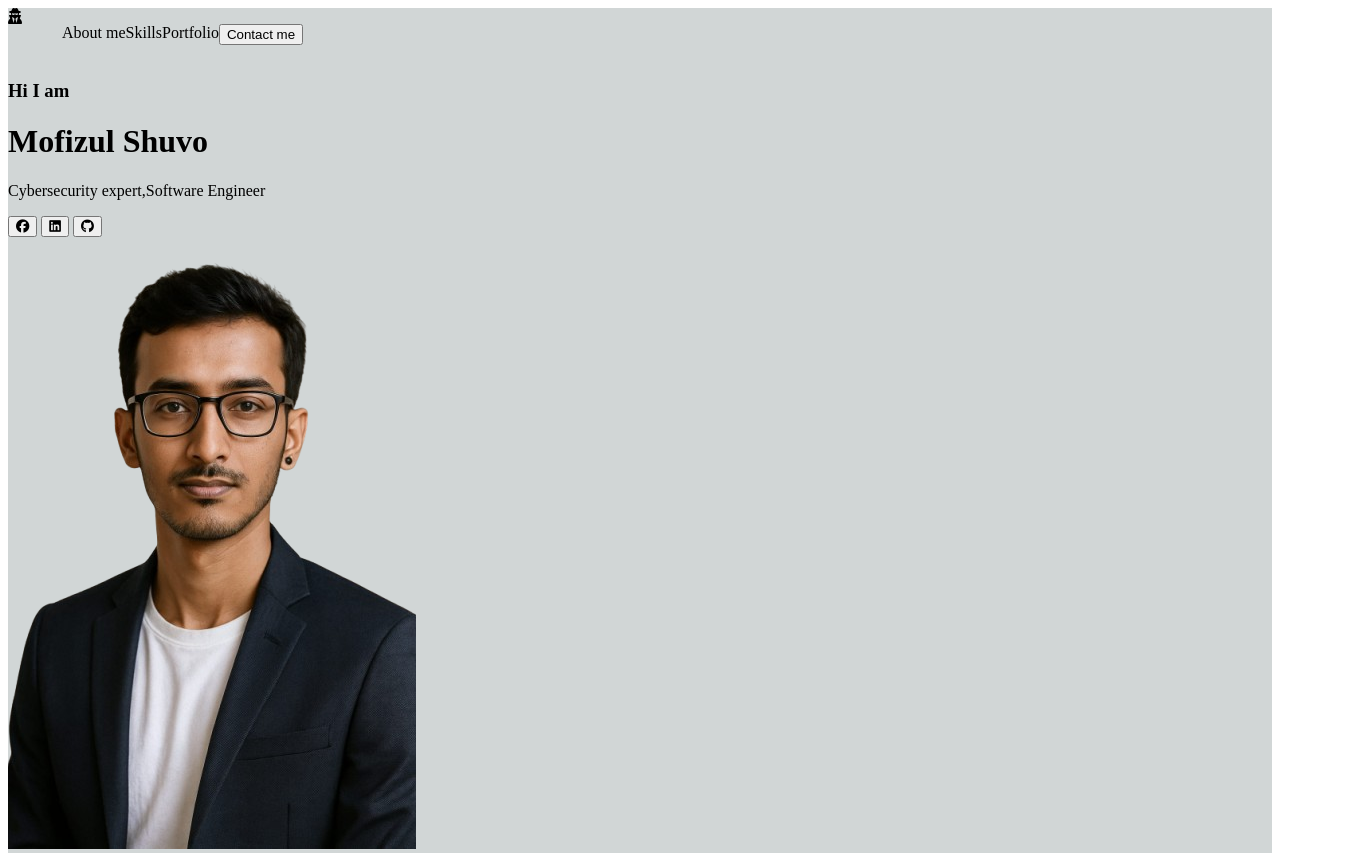
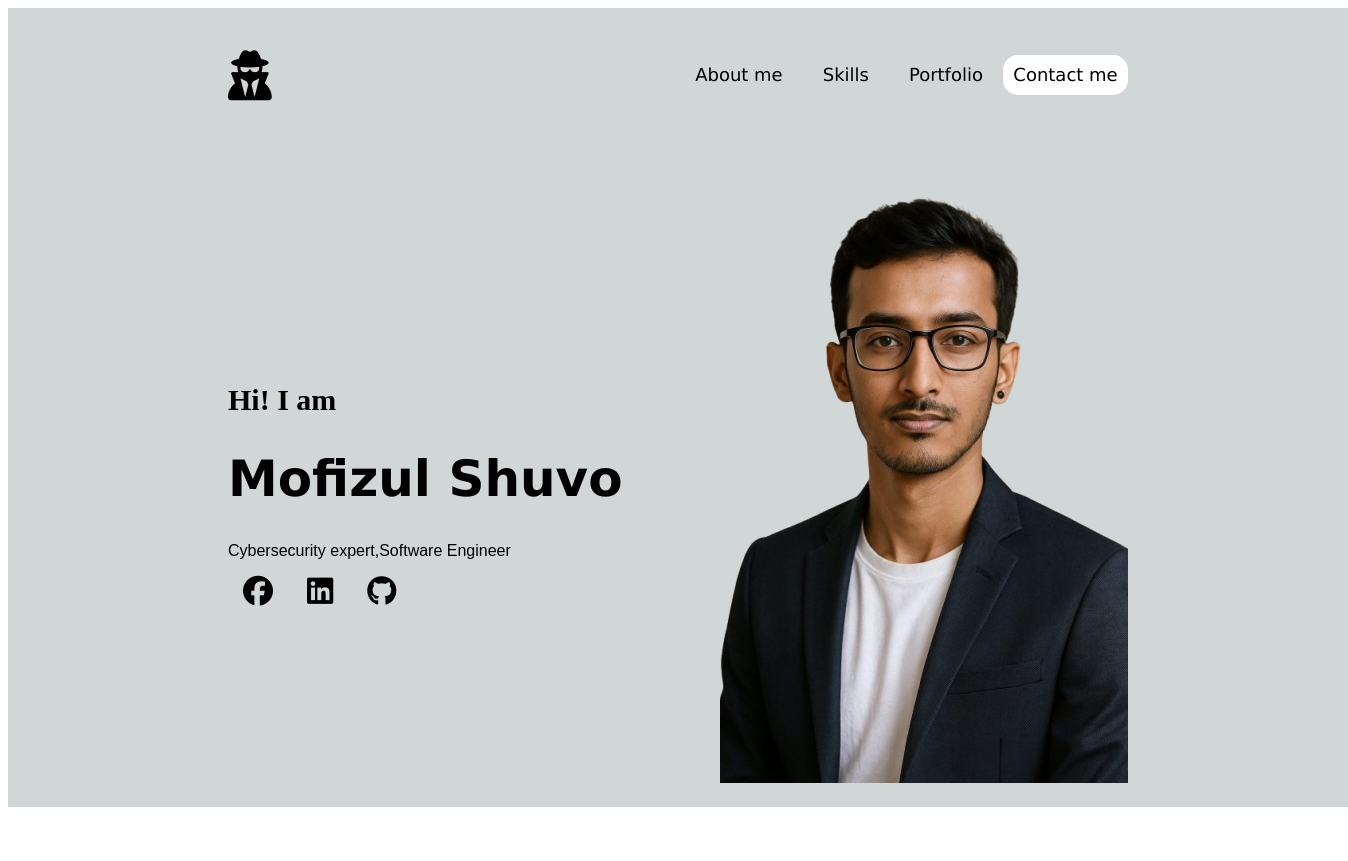
Before and after one commit to Mofizulshuvo/Portfolio, a plain HTML site: page portfolio.html in a window 1280 px wide. Shown: the whole page, 1348 px wide, since content can reach past the window. After the commit the page ends 815 px from the top, so only its background shows below. Drawn offline with Linux system fonts and the light colour scheme.

Commit message:
1st part done

```diff
--- a/portfolio.html
+++ b/portfolio.html
@@ -12,8 +12,6 @@
 <body>
     <div class="section1">
         <div class="profile">
-            <nav>
-                <div class="navbar">
             <div class="logo">
                 <i class="fa-solid fa-user-secret"></i>
             </div>
@@ -22,21 +20,23 @@
                     <li>About me</li>
                     <li>Skills</li>
                     <li>Portfolio</li>
-                            <button>Contact me</button>
+                   <a href="mailto:mofizul.shuvoislam@gmail.com" target="_blank"> <button class="btn-contact">Contact me</button></a>
                 </ul>
             </div>
-                </div>
-            </nav>
+
         </div>
         <div class="intro">
             <div class="intro-text">
-                <h3>Hi I am</h3>
+                <h3>Hi! I am</h3>
                 <h1>Mofizul Shuvo</h1>
                 <p>Cybersecurity expert,Software Engineer</p>
                 <div class="social-media">
-                    <button href=""><i class="fa-brands fa-facebook"></i></button>
-                    <button href=""><i class="fa-brands fa-linkedin"></i></button>
-                    <button href=""><i class="fa-brands fa-github"></i></button>
+
+                    <a href="https://www.facebook.com/share/1LnM8ohdAi/" target="_blank"> <i
+                            class="fa-brands fa-facebook"> </i></a>
+                    <a href="https://www.linkedin.com/in/mofizul-islam-442b07256?utm_source=share&utm_campaign=share_via&utm_content=profile&utm_medium=android_app"
+                        target="_blank"><i class="fa-brands fa-linkedin"></i></a>
+                    <a href="https://github.com/Mofizulshuvo" target="_blank"><i class="fa-brands fa-github"></i></a>
                 </div>
             </div>
             <div class="profile-image">
--- a/style.css
+++ b/style.css
@@ -1,12 +1,26 @@
-.section1{
-    background-color: rgb(209, 214, 214);
+/* .section1{ */
+    /* background-color: rgb(209, 214, 214);
+    width: 1920px;
+    height: 1022px;
+
 }
 
 .profile{
-    display:flex
+    display:flex;
+    justify-content: space-between;
+    align-items: center;
 }
-.navbar{
+
+/* .navbar{
     display: flex;
+    justify-content: space-between;
+
+} */
+
+/*
+.nav-menu ul{
+    display: flex;
+
 }
 
 .nav-menu li{
@@ -14,7 +28,109 @@
 
 }
 
+
+.section1 profile navbar logo i{
+    width: 300px;
+    height: 200px;
+} */
+
+/*
+. */
+
+
+
+
+.section1{
+    width: 1300px;
+    height: auto;
+    background-color:  rgb(209, 214, 214);
+    margin: auto;
+    padding: 20px;
+}
+
+.fa-user-secret{
+    font-size: 50px;
+}
+
+.profile{
+    display: flex;
+    justify-content: space-between;
+    align-items: center;
+    margin-left: 200px;
+    margin-right: 200px;
+}
+
 .nav-menu ul{
     display: flex;
+    justify-content: space-between;
+    list-style: none;
+    align-items: center;
+}
+
+.nav-menu li{
+    font-size: 18px;
+    justify-content: space-between;
+    font-family: Verdana, Geneva, Tahoma, sans-serif;
+    padding: 10px;
+    margin: 10px;
+}
+
+.btn-contact{
+    background-color: rgb(255, 255, 255);
+    font-family: Verdana, Geneva, Tahoma, sans-serif;
+    font-weight: 100;
+    color: rgb(0, 0, 0);
+    font-size: 18px;
+    width: 125px;
+    height: 40px;
+    padding: 5px;
+    border-radius: 15px;
+    border: rgb(255, 255, 255);
+    box-shadow: rgb(255, 255, 255);
+}
+.btn-contact:hover{
+    background-color: aliceblue;
+    cursor: pointer;
+}
+
+.nav-menu{
+    justify-content: space-between;
+}
+
+
+
+
+.intro{
+    margin-top: 50px;
+    margin-left: 200px;
+    margin-right: 200px;
+    display: flex;
+    justify-content: space-between;
+    align-items: center;
+}
+
+.intro-text h3{
+    font-weight: bolder;
+    font-size: 30px;
+}
+
+.intro-text h1{
+    font-size: 50px;
+    font-family:Verdana, Geneva, Tahoma, sans-serif;
+}
+
+.intro-text p{
+    font-family:Arial, Helvetica, sans-serif
+}
+
+
+i{
+    font-size: 30px;
+}
+
+.social-media a{
+    color: black;
+    justify-content: space-between;
+    margin: 15px;
 
 }
```
Lines whose indentation alone changed are shown as unchanged.
